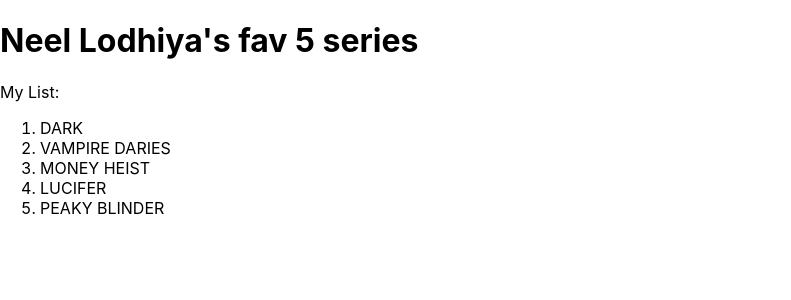
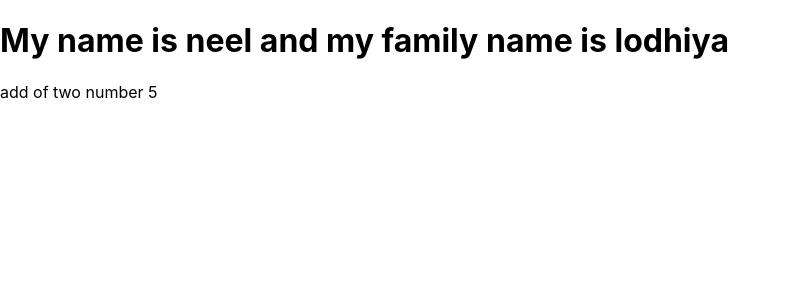
Before and after one commit to Neel050302/react_demo, a React (Create React App) app: page / in a window 1280 px wide. Shown: the top 300 px of the page, without its empty margins (0-791 px from the left). Built offline with nearby package versions, Linux system fonts and the light colour scheme.

Commit message:
jsx expression

```diff
--- a/src/index.js
+++ b/src/index.js
@@ -2,16 +2,13 @@
 import ReactDOM from 'react-dom';
 import './index.css';
 
+const fname = "neel";
+const lname= "lodhiya";
+/* only use expression not use statement */
+
 ReactDOM.render(<>
-<h1>Neel Lodhiya's fav 5 series</h1>
-<p>My List: </p>
-<ol>
-  <li>DARK</li>
-  <li>VAMPIRE DARIES</li>
-  <li>MONEY HEIST</li>
-  <li>LUCIFER</li>
-  <li>PEAKY BLINDER</li>
-</ol>
+  <h1>My name is {fname} and my family name is {lname} </h1>
+  <p> add of two number {2+3}</p>
 </>
 
 , document.getElementById("root"));
```
